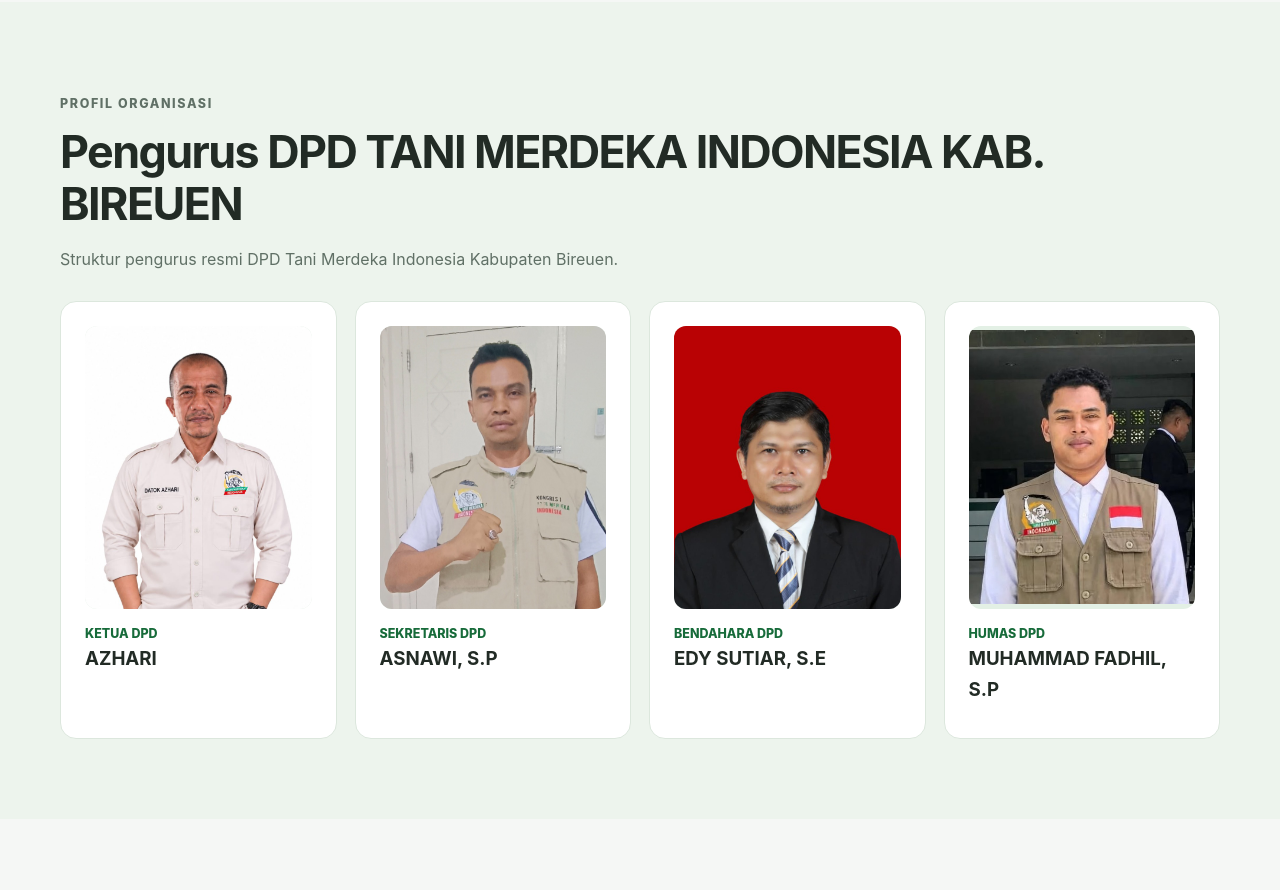
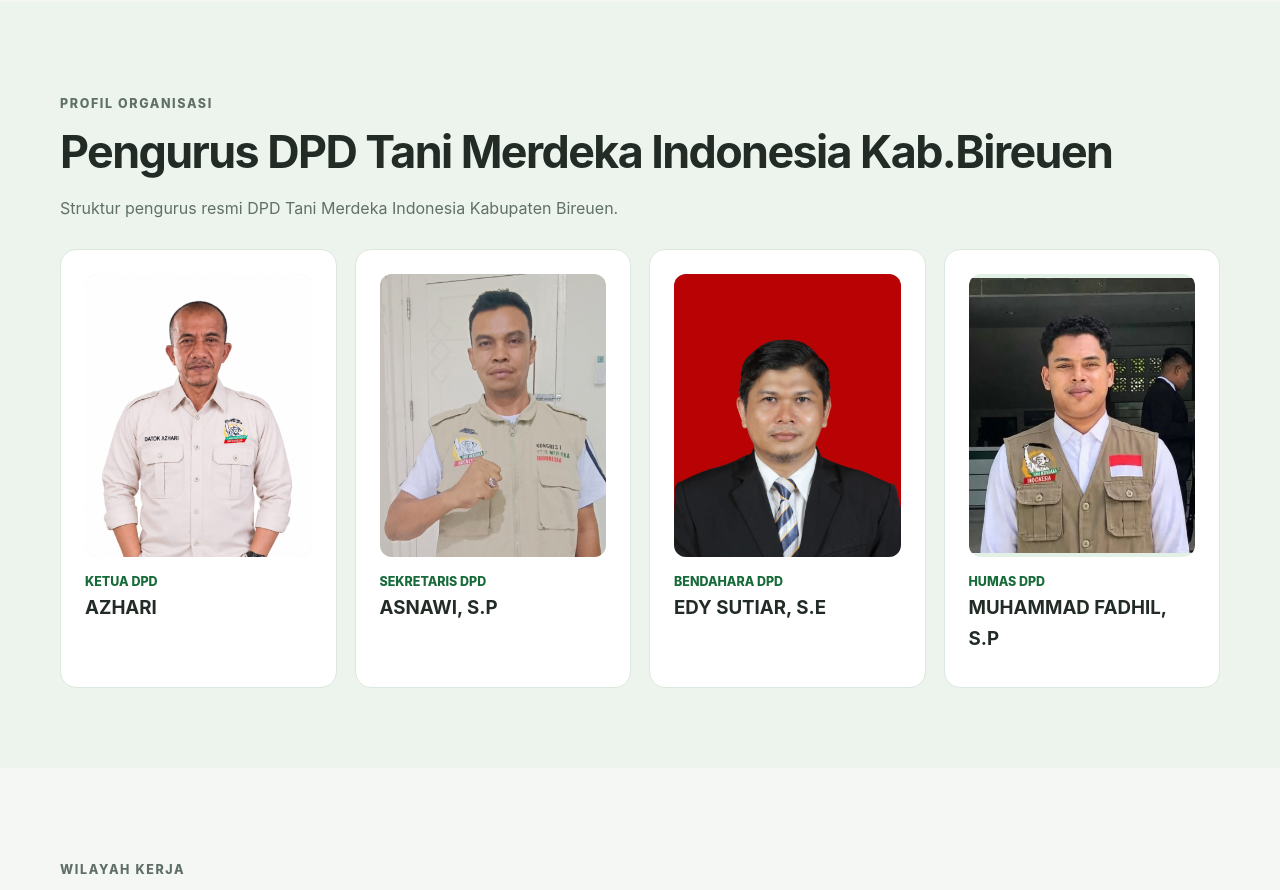
Before and after one commit to dpdtanimerdekabireuen/tani-merdeka-bireuen, a plain HTML site: page index.html in a window 1280 px wide. Shown: the part 1780-2670 px from the top of the page. Drawn offline with Linux system fonts and the light colour scheme.

Commit message:
Add files via upload
perbarui website TMI Bireuen

```diff
--- a/index.html
+++ b/index.html
@@ -49,7 +49,7 @@
 
     <section id="visi-misi" class="section"><div class="container"><div class="section-heading"><p class="eyebrow">Arah organisasi</p><h2>Visi dan misi</h2></div><div class="cards two"><article class="card"><h3>Visi</h3><p id="vision-text" class="placeholder">Visi resmi organisasi menunggu naskah yang disahkan pengelola.</p></article><article class="card"><h3>Misi</h3><p id="mission-text" class="placeholder">Misi resmi organisasi menunggu naskah yang disahkan pengelola.</p></article></div></div></section>
 
-    <section id="pengurus" class="section tint"><div class="container"><div class="section-heading"><p class="eyebrow">Profil organisasi</p><h2>Pengurus DPD TANI MERDEKA INDONESIA KAB. BIREUEN</h2><p>Struktur pengurus resmi DPD Tani Merdeka Indonesia Kabupaten Bireuen.</p></div><div id="leaders" class="cards four"></div></div></section>
+    <section id="pengurus" class="section tint"><div class="container"><div class="section-heading"><p class="eyebrow">Profil organisasi</p><h2>Pengurus DPD Tani Merdeka Indonesia Kab.Bireuen</h2><p>Struktur pengurus resmi DPD Tani Merdeka Indonesia Kabupaten Bireuen.</p></div><div id="leaders" class="cards four"></div></div></section>
     <section id="korcam" class="section"><div class="container"><div class="section-heading"><p class="eyebrow">Wilayah kerja</p><h2>Koordinator Kecamatan</h2><p>Daftar Ketua KORCAM akan ditambahkan setelah dikonfirmasi pengelola.</p></div><div id="districts" class="district-grid"></div></div></section>
 
     <section id="berita" class="section tint"><div class="container"><div class="section-heading"><p class="eyebrow">Kabar terbaru</p><h2>Berita dan kegiatan</h2><p>Gunakan pencarian untuk menemukan artikel berdasarkan judul atau kategori.</p></div><div class="toolbar"><label class="search"><span aria-hidden="true">⌕</span><input id="news-search" type="search" placeholder="Cari berita..." aria-label="Cari berita"></label><select id="news-category" aria-label="Filter kategori"><option>Semua kategori</option></select></div><div id="news-list" class="cards three"></div></div></section>
```
